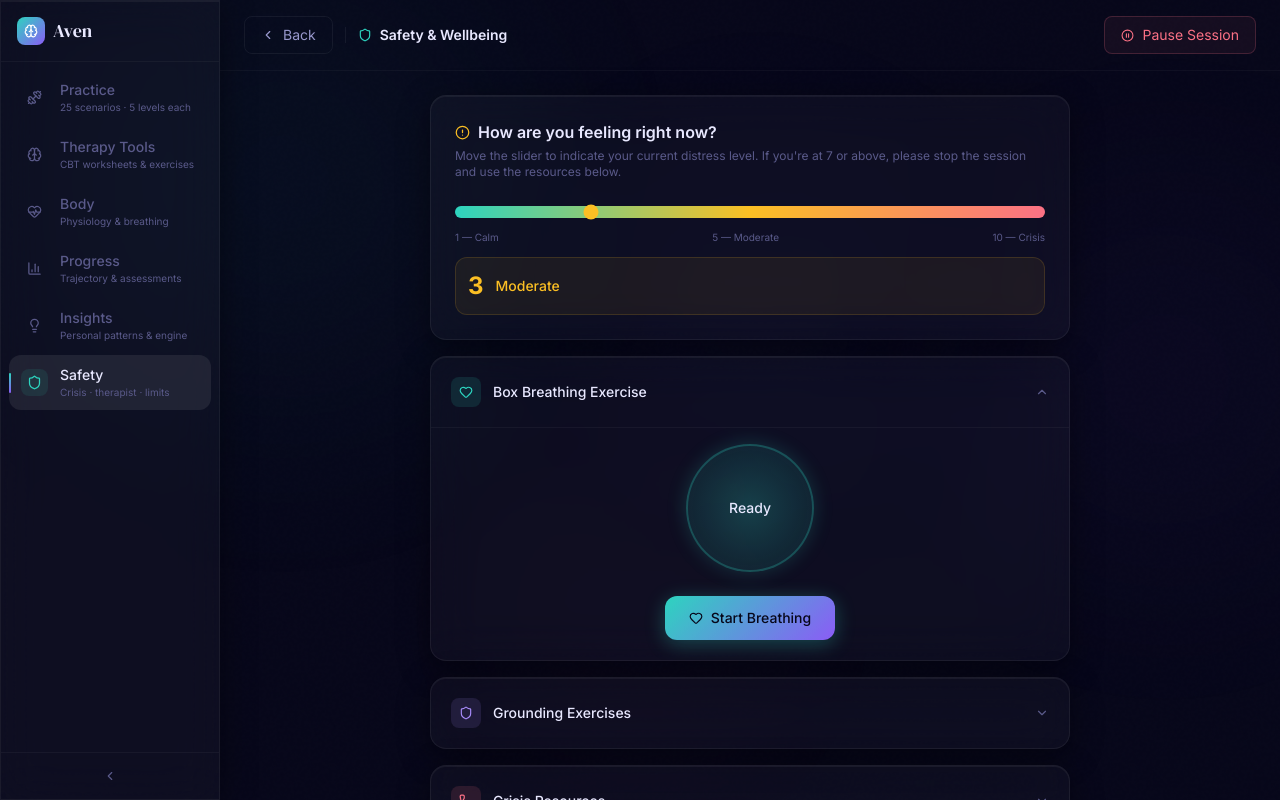
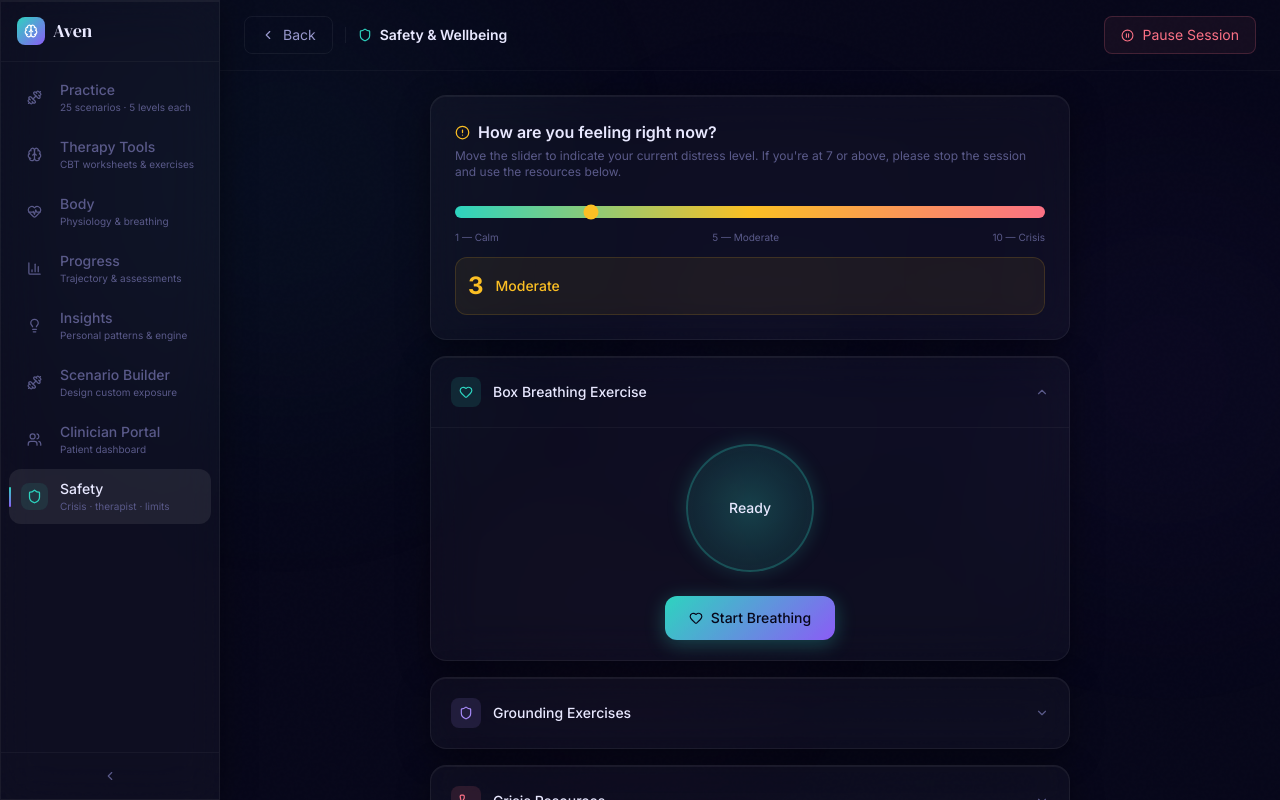
Before and after one commit to anucoder01/Aven, a React (Vite) app: page /safety in a window 1280 px wide. Built offline with nearby package versions, Linux system fonts and the light colour scheme.

Commit message:
feat: add Sidebar links for builder and portal

```diff
--- a/src/components/layout/Sidebar.jsx
+++ b/src/components/layout/Sidebar.jsx
@@ -1,7 +1,7 @@
 import { useState } from 'react'
 import { useNavigate, useLocation } from 'react-router-dom'
 import { motion, AnimatePresence } from 'framer-motion'
-import { Brain, Dumbbell, HeartPulse, BarChart3, Lightbulb, Shield, ChevronLeft, ChevronRight, Mic, Menu, X } from 'lucide-react'
+import { Brain, Dumbbell, HeartPulse, BarChart3, Lightbulb, Shield, ChevronLeft, ChevronRight, Mic, Menu, X, Users } from 'lucide-react'
 
 const NAV_ITEMS = [
   { id: 'practice',  label: 'Practice',       icon: Dumbbell,   path: '/',          description: '25 scenarios · 5 levels each' },
@@ -9,6 +9,8 @@ const NAV_ITEMS = [
   { id: 'body',      label: 'Body',           icon: HeartPulse, path: '/body',      description: 'Physiology & breathing' },
   { id: 'progress',  label: 'Progress',       icon: BarChart3,  path: '/dashboard', description: 'Trajectory & assessments' },
   { id: 'insights',  label: 'Insights',       icon: Lightbulb,  path: '/insights',  description: 'Personal patterns & engine' },
+  { id: 'builder',   label: 'Scenario Builder',icon: Dumbbell,   path: '/scenario-builder', description: 'Design custom exposure' },
+  { id: 'therapist', label: 'Clinician Portal',icon: Users,      path: '/therapist-portal', description: 'Patient dashboard' },
   { id: 'safety',    label: 'Safety',         icon: Shield,     path: '/safety',    description: 'Crisis · therapist · limits' },
 ]
 
```
